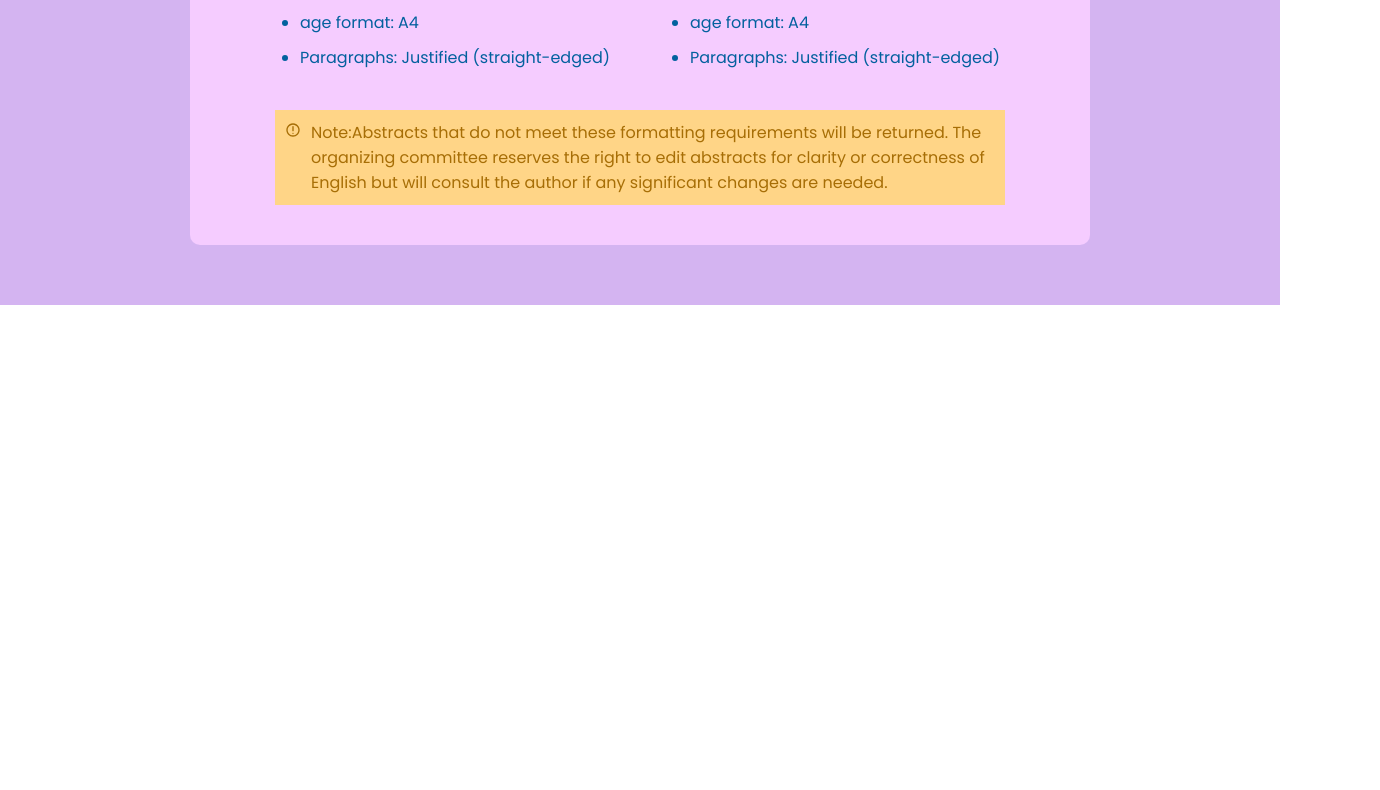
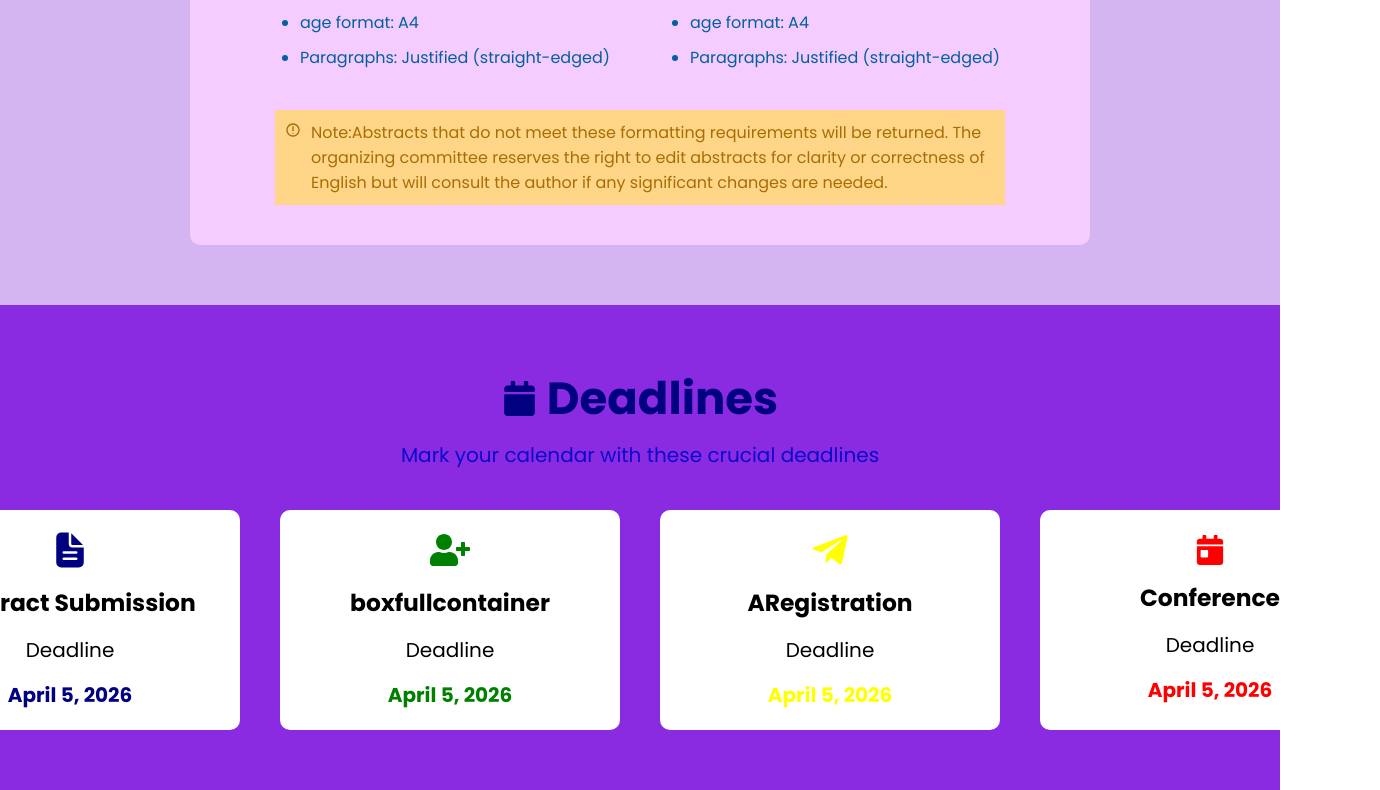
Before and after one commit to meleykemahmudlu22/Conference, a React (Vite) app in the folder conferencemdu/: page / in a window 1280 px wide. Shown: the part 7495-8285 px from the top of the page, 1380 px wide, since content can reach past the window. Before the commit the page ends 7800 px from the top, so only its background shows below. Built offline with nearby package versions, Linux system fonts and the light colour scheme.

Commit message:
deadline

```diff
--- a/conferencemdu/src/App.jsx
+++ b/conferencemdu/src/App.jsx
@@ -1,3 +1,4 @@
+import Deadlines from "./assets/components/Deadlines/Deadlines";
 import Header from "./assets/components/Header/Header";
 import Commite from "./assets/components/organizing commitee/Commite";
 import SectionDates from "./assets/components/sectiondate/SectionDates";
@@ -23,6 +24,7 @@ function App(){
     <SectionDates/>
     <Commite/>
     <SubmissionGuidelines/>
+    <Deadlines/>
     </>
 
   )
--- /dev/null
+++ b/conferencemdu/src/assets/components/Deadlines/Deadlines.css
@@ -0,0 +1,118 @@
+.deadlinecontainer{
+    background-color: blueviolet;
+    display: flex;
+    flex-direction: column;
+    justify-content: center;
+
+    align-items: center;
+    padding: 60px 0;
+}
+.containerbox{
+    display: flex;
+    flex-direction: column;
+    gap: 40px;
+}
+.deadlinetext{
+    display: flex;
+    flex-direction: column;
+    justify-content: center;
+    align-items: center;
+    gap: 7px;
+}
+.calendaricon{
+    display: flex;
+    gap: 10px;
+    font-size: 30px;
+    color: navy;
+    align-items: center;
+}
+.deadlineparagrap p{
+    font-size: 20px;
+    color: rgb(11, 11, 202);
+}
+.facalendaricon{
+    font-size: 35px;
+}
+.deadlineboxcontainerone{
+    display: flex;
+    flex-direction: column;
+    gap: 15px;
+    background-color: white;
+    width: 300px;
+    justify-content: center;
+    align-items: center;
+    padding: 20px;
+    border-radius: 10px;
+    font-size: 20px;
+}
+.deadlineboxcontainertwo{
+    display: flex;
+    flex-direction: column;
+    gap: 15px;
+    background-color: white;
+    width: 300px;
+    justify-content: center;
+    align-items: center;
+    padding: 20px;
+    border-radius: 10px;
+    font-size: 20px;
+}
+.deadlineboxcontainerfour h4{
+    color: red;
+}
+.deadlineboxcontainerone h4{
+    color: navy;
+}
+.deadlineboxcontainertwo h4{
+    color: green;
+}
+.deadlineboxcontainertree h4{
+    color: yellow;
+}
+.deadlineboxcontainertree{
+    display: flex;
+    flex-direction: column;
+    gap: 15px;
+    background-color: white;
+    width: 300px;
+    justify-content: center;
+    align-items: center;
+    padding: 20px;
+    border-radius: 10px;
+    font-size: 20px;
+}
+.deadlineboxcontainerfour{
+    display: flex;
+    flex-direction: column;
+    gap: 15px;
+    background-color: white;
+    width: 300px;
+    justify-content: center;
+    align-items: center;
+    padding: 20px;
+    border-radius: 10px;
+    font-size: 20px;
+}
+.boxfullcontainer{
+    display: flex;
+    gap: 40px;
+}
+.deadlineicontwo{
+    color:green;
+    font-size: 40px;
+}
+.deadlineiconone{
+    color: navy;
+    font-size: 40px;
+}
+.deadlineicontree{
+    color: yellow;
+    font-size: 40px;
+}
+.deadlineiconfour{
+    color: red;
+    font-size: 30px;
+}
+.boxfullcontainer:nth-child(1) h4{
+color: blueviolet;
+}
--- /dev/null
+++ b/conferencemdu/src/assets/components/Deadlines/Deadlines.jsx
@@ -0,0 +1,57 @@
+import React from 'react'
+import { FaCalendar } from "react-icons/fa";
+import { FaTelegramPlane } from "react-icons/fa";
+import { IoDocumentText } from "react-icons/io5";
+import { FaUserPlus } from "react-icons/fa";
+import { FaCalendarDay } from "react-icons/fa";
+import "./Deadlines.css"
+
+const Deadlines = () => {
+  return (
+    <div>
+      <div className="deadlinecontainer">
+        <div className="containerbox">
+            <div className="deadlinetext">
+                <div className="calendaricon">
+                       <FaCalendar className='facalendaricon'/>
+                <h2>Deadlines</h2>
+                </div>
+
+                <div className="deadlineparagrap">
+                    <p>Mark your calendar with these crucial deadlines</p>
+                </div>
+            </div>
+
+          <div className="boxfullcontainer">
+              <div className="deadlineboxcontainerone">
+               < IoDocumentText className='deadlineiconone'/>
+                <h3>Abstract Submission</h3>
+                <p>Deadline</p>
+                <h4>April 5, 2026</h4>
+            </div>
+            <div className="deadlineboxcontainertwo">
+               < FaUserPlus className='deadlineicontwo'  />
+                <h3>boxfullcontainer</h3>
+                <p>Deadline</p>
+                <h4>April 5, 2026</h4>
+            </div>
+            <div className="deadlineboxcontainertree">
+               < FaTelegramPlane className='deadlineicontree'  />
+                <h3>ARegistration</h3>
+                <p>Deadline</p>
+                <h4>April 5, 2026</h4>
+            </div>
+            <div className="deadlineboxcontainerfour">
+               < FaCalendarDay className='deadlineiconfour'  />
+                <h3>Conference</h3>
+                <p>Deadline</p>
+                <h4>April 5, 2026</h4>
+            </div>
+          </div>
+        </div>
+      </div>
+    </div>
+  )
+}
+
+export default Deadlines
```
